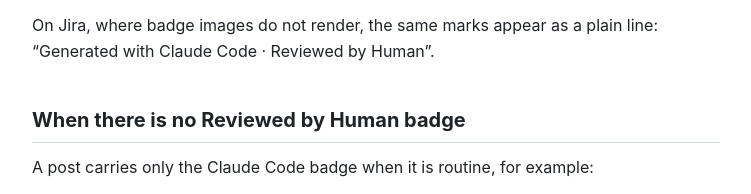
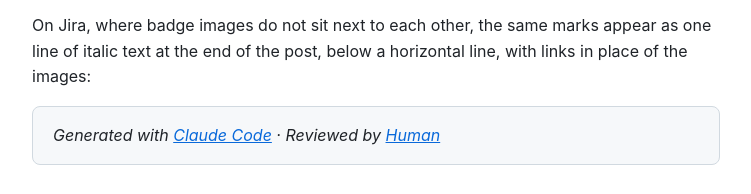
Before and after one commit to QuerthDP/querthdp.github.io, a plain HTML site: page reviewed-by-human/index.html in a window 1280 px wide. Shown: the part 738-932 px from the top of the page, without its empty margins (264-1015 px from the left). Drawn offline with Linux system fonts and the light colour scheme.

Commit message:
reviewed-by-human: show the text-only marks used on Jira

```diff
--- a/reviewed-by-human/index.html
+++ b/reviewed-by-human/index.html
@@ -83,9 +83,14 @@
   </div>
 
   <p>
-    On Jira, where badge images do not render, the same marks appear as a plain line:
-    “Generated with Claude Code · Reviewed by Human”.
+    On Jira, where badge images do not sit next to each other, the same marks appear
+    as one line of italic text at the end of the post, below a horizontal line, with
+    links in place of the images:
   </p>
+
+  <div class="card">
+    <p><em>Generated with <a href="https://claude.com/claude-code">Claude Code</a> · Reviewed by <a href="https://querthdp.github.io/reviewed-by-human/">Human</a></em></p>
+  </div>
 
   <h2>When there is no Reviewed by Human badge</h2>
   <p>A post carries only the Claude Code badge when it is routine, for example:</p>
```
